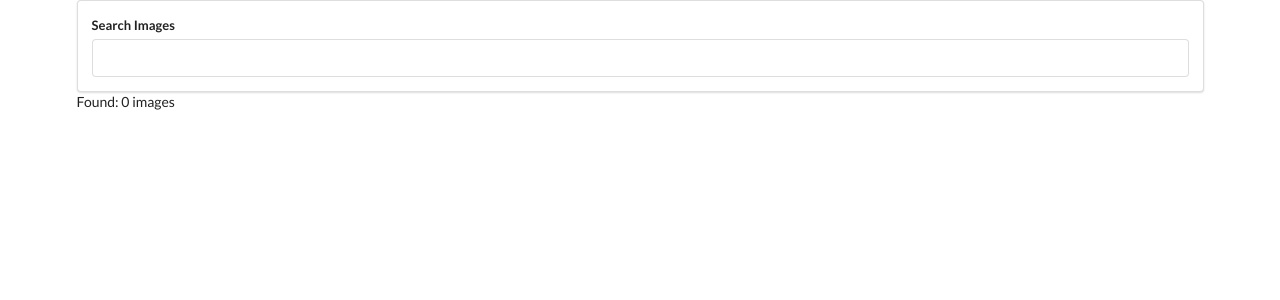
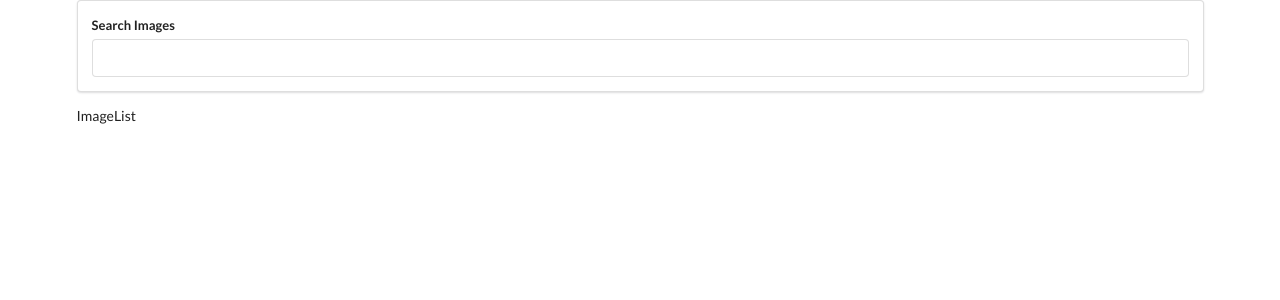
Before and after one commit to shakimharris/react-youtube-api, a React (Create React App) app: page / in a window 1280 px wide. Shown: the top 300 px of the page. Built offline with nearby package versions, Linux system fonts and the light colour scheme.

Commit message:
added imagelist component to root component

```diff
--- a/src/components/App.js
+++ b/src/components/App.js
@@ -1,6 +1,7 @@
 import React from 'react';
 import unsplash from '../api/unsplash';
 import SearchBar from './SearchBar';
+import ImageList from './imageList';
 
 
 class App extends React.Component {
@@ -17,7 +18,7 @@ render () {
   return (
    <div className="ui container">
    <SearchBar onSubmit={this.onSearchSubmit} />
-   Found: {this.state.images.length} images
+   <ImageList />
     </div>
    );
   }
```
